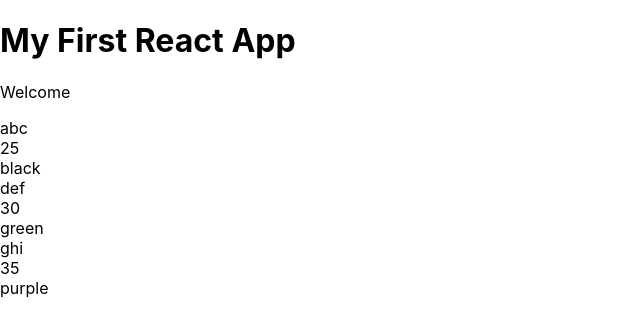
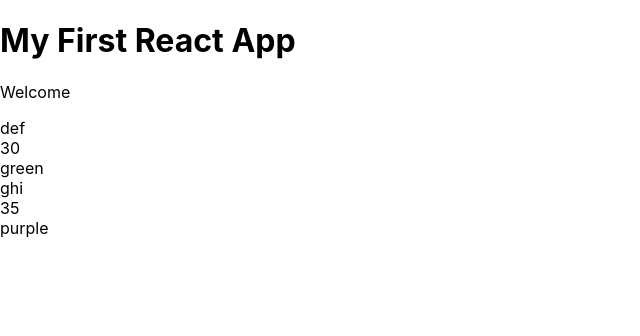
Before and after one commit to Kriti-bit/React-Redux, a React (Create React App) app in the folder myapp/: page / in a window 1280 px wide. Shown: the top 336 px of the page, without its empty margins (0-640 px from the left). Built offline with nearby package versions, Linux system fonts and the light colour scheme.

Commit message:
#16 Conditional Output/ If-else/ Ternary operator

```diff
--- a/myapp/src/App.js
+++ b/myapp/src/App.js
@@ -4,7 +4,7 @@ import Ninjas from './Ninjas'
 class App extends Component {
   state = {
     ninjas : [
-      {name :'abc' , age : 25 , belt : 'black' , id:1},
+      {name :'abc' , age : 15 , belt : 'black' , id:1},
       {name :'def' , age : 30 , belt : 'green' , id:2},
       {name :'ghi' , age : 35 , belt : 'purple' , id:3}
     ]
--- a/myapp/src/Ninjas.js
+++ b/myapp/src/Ninjas.js
@@ -4,18 +4,46 @@ const Ninjas = ({ninjas}) => {
         //console.log(this.props)
         //Destructuring the props
         //const { name , age , belt } = this.props;
-        const ninjaList = ninjas.map(ninja =>{
-            return (
-                <div className= "ninja" key = {ninja.id }>
-                    <div> { ninja.name } </div>
-                    <div> {ninja.age } </div>
-                    <div> {ninja.belt } </div>
-                </div>
-            )
-        })
+
+
+        // const ninjaList = ninjas.map(ninja =>{
+        //     if(ninja.age>20){
+        //     return (
+        //         <div className= "ninja" key = {ninja.id }>
+        //             <div> { ninja.name } </div>
+        //             <div> {ninja.age } </div>
+        //             <div> {ninja.belt } </div>
+        //         </div>
+        //     )
+        //     } else {
+        //         return null;
+        //     }
+        // })
+
+        // const ninjaList = ninjas.map(ninja => {
+        //     return ninja.age > 20 ? (
+        //         <div className= "ninja" key = {ninja.id }>
+        //             <div> { ninja.name } </div>
+        //             <div> {ninja.age } </div>
+        //             <div> {ninja.belt } </div>
+        //         </div>
+        //     ) : null;
+        // })
+        // Instead of returning ninjaList below, we can simply return the ternary operator
+
         return(
             <div className="ninja-list">
-                { ninjaList }
+                {
+                ninjas.map(ninja => {
+                        return ninja.age > 20 ? (
+                            <div className= "ninja" key = {ninja.id }>
+                                <div> { ninja.name } </div>
+                                <div> {ninja.age } </div>
+                                <div> {ninja.belt } </div>
+                            </div>
+                        ) : null;
+                    })
+                }
             </div>
         );
         //Instead of using {name}, we can use {this.props.name} if we don't want to destructure the property
```
